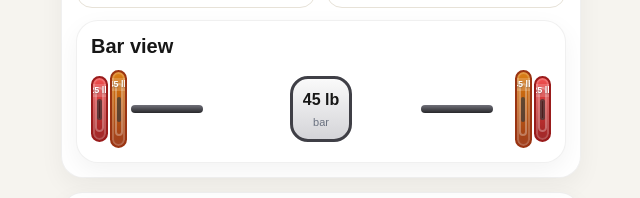
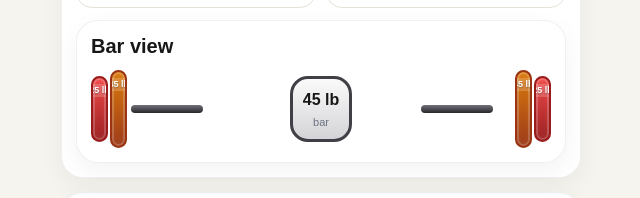
Before and after one commit to jdnipp/Plate_Calc_mobile_v2, a React (Vite) app: page / in a window 1280 px wide. Shown: the part 349-547 px from the top of the page, without its empty margins (319-959 px from the left). Built offline with nearby package versions, Linux system fonts and the light colour scheme.

Commit message:
Adjust plate dimensions and border radius in styles

```diff
--- a/src/styles.css
+++ b/src/styles.css
@@ -68,15 +68,15 @@ h1{margin:0;font-size:32px}
 .plate-side{display:flex;align-items:center;gap:2px;min-width:0}
 .plate-side:first-child{justify-content:flex-end}
 .plate{
-  width:clamp(38px,10vw,54px);
-  border-radius:999px;
+  width:clamp(38px,8vw,54px);
+  border-radius:50px;
   border:2px solid #b8a998;
   display:flex;align-items:center;justify-content:center;
   min-width:0;position:relative;overflow:hidden;
   box-shadow:inset 0 0 0 2px rgba(255,255,255,.18), inset 0 0 12px rgba(255,255,255,.12)
 }
-.plate.realistic::before{content:"";position:absolute;inset:14% 18%;border:2px solid rgba(255,255,255,.3);border-radius:999px}
-.plate.realistic::after{content:"";position:absolute;width:34%;height:34%;border-radius:999px;background:rgba(20,20,20,.68);box-shadow:inset 0 0 0 2px rgba(255,255,255,.12)}
+/*.plate.realistic::before{content:"";position:absolute;inset:14% 18%;border:2px solid rgba(255,255,255,.3);border-radius:999px}*/
+/*.plate.realistic::after{content:"";position:absolute;width:34%;height:34%;border-radius:999px;background:rgba(20,20,20,.68);box-shadow:inset 0 0 0 2px rgba(255,255,255,.12)}*/
 .plate-label{
   position:absolute;
   top:6px;
@@ -89,12 +89,12 @@ h1{margin:0;font-size:32px}
   white-space:nowrap;
   z-index:2;
   padding:2px 4px;
-  border-radius:999px;
+  border-radius:50px;
   background:rgba(255,255,255,.18);
   text-shadow:0 1px 2px rgba(0,0,0,.35)
 }
 .collar{width:clamp(6px,2vw,9px);height:42px;border-radius:8px;background:linear-gradient(180deg,#cbd5e1 0%,#64748b 100%);border:1px solid #64748b;font-size:8px;display:flex;align-items:center;justify-content:center;flex:0 0 auto;color:white}
-.bar-section{width:80%;height:8px;border-radius:999px;background:linear-gradient(180deg,#71717a 0%,#27272a 100%)}
+.bar-section{width:80%;height:8px;border-radius:50px;background:linear-gradient(180deg,#71717a 0%,#27272a 100%)}
 .bar-center{width:100%;min-height:66px;border:3px solid #3f3f46;border-radius:18px;background:linear-gradient(180deg,#fafafa 0%,#d4d4d8 100%);display:grid;place-items:center;text-align:center;padding:8px;min-width:0}
 .short-bar{max-width:62px;justify-self:center}
 .bar-center strong{font-size:clamp(12px,3.5vw,16px)}
```
